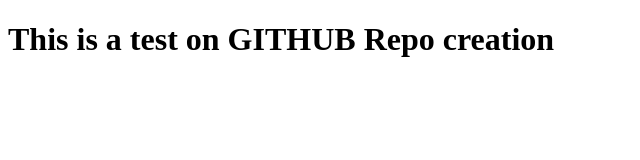
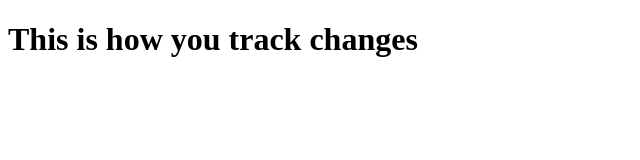
Before and after one commit to mercyodun/DEMO_Repo1, a plain HTML site: page index.html in a window 1280 px wide. Shown: the whole page, without its empty margins (0-640 px from the left). Drawn offline with Linux system fonts and the light colour scheme.

Commit message:
Update index.html

```diff
--- a/index.html
+++ b/index.html
@@ -4,12 +4,12 @@
 <head>
     <meta charset="UTF-8">
     <meta name="viewport" content="width=device-width, initial-scale=1.0">
-    <title>Document</title>
+    <title>GITHUB CODE TRACKER</title>
     <link rel="stylesheet" href="style.css">
 </head>
 
 <body>
-    <h1>This is a test on GITHUB Repo creation</h1>
+    <h1>This is how you track changes</h1>
     <script src="script.js"></script>
 </body>
 
```
